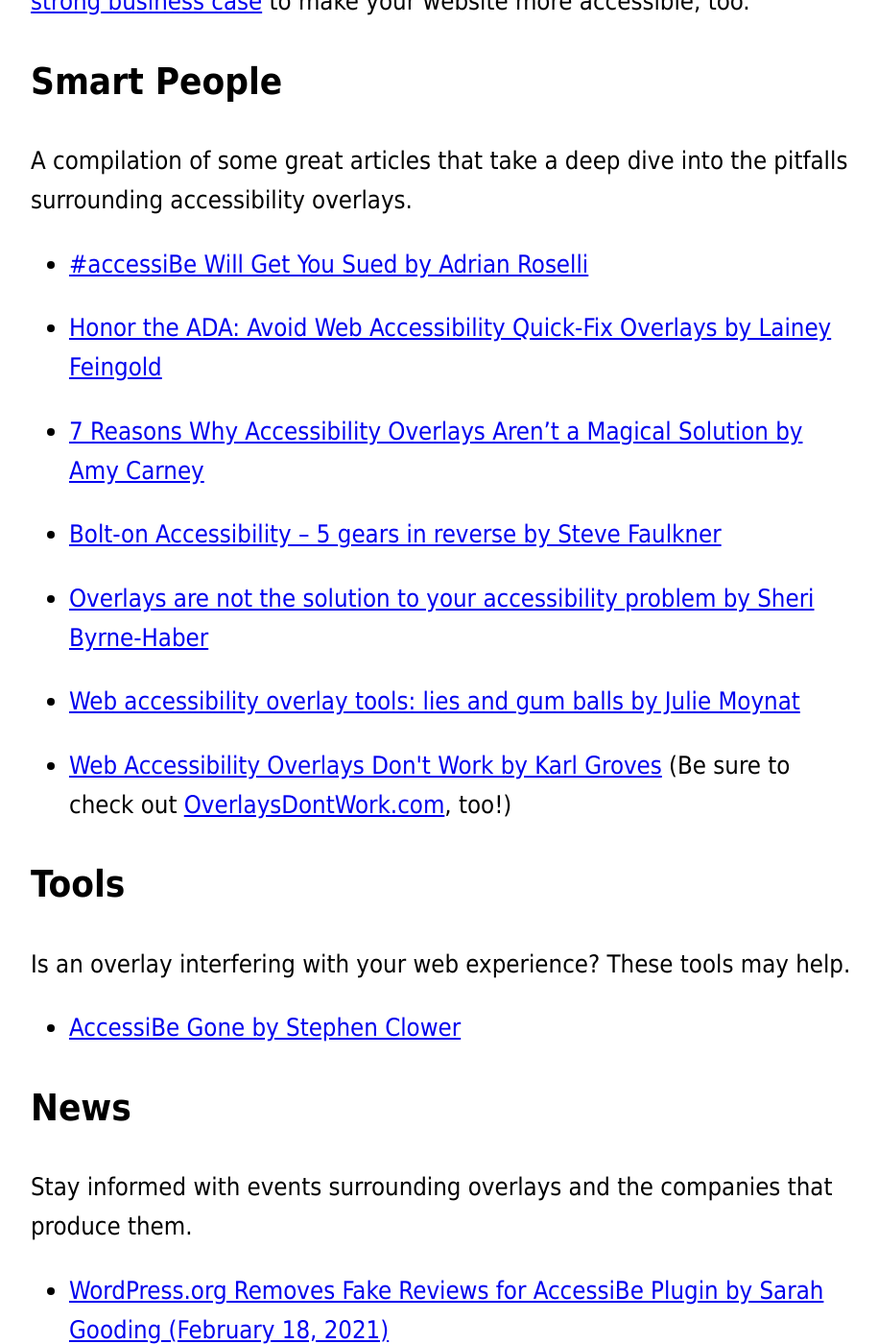
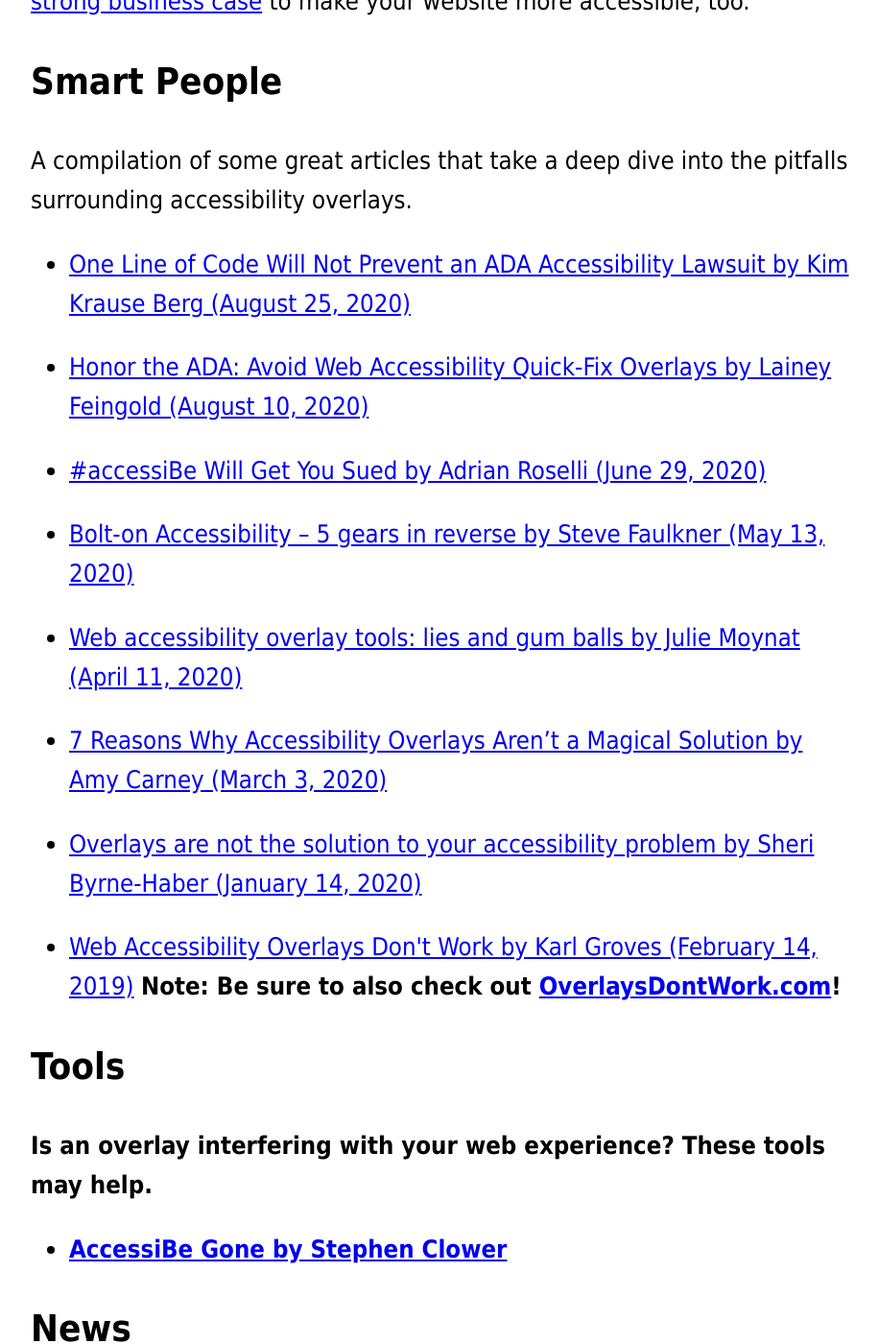
Before and after one commit to michaelspellacy/shouldiuseanaccessibilityoverlay-com, a Jekyll site: the page built from index.html, in a window 1280 px wide and 1400 px high, scrolled down 2986 px. Shown: the whole window at 96% size, without its empty margins (178-1093 px from the left). Built offline with Jekyll 4.4.1, drawn with Linux system fonts in a browser that asks for light colours; some of the changed text lies outside the part shown.

Commit message:
New articles!

```diff
--- a/index.html
+++ b/index.html
@@ -28,13 +28,14 @@
 <p>A compilation of some great articles that take a deep dive into the pitfalls surrounding accessibility overlays.</p>
 
 <ul>
-  <li><a href="https://adrianroselli.com/2020/06/accessibe-will-get-you-sued.html">#accessiBe Will Get You Sued by Adrian Roselli</a></li>
-  <li><a href="https://www.lflegal.com/2020/08/quick-fix/">Honor the ADA: Avoid Web Accessibility Quick-Fix Overlays by Lainey Feingold</a></li>
-  <li><a href="https://carneydevelopit.wordpress.com/2020/03/03/7-reasons-why-accessibility-overlays-arent-a-magical-solution/">7 Reasons Why Accessibility Overlays Aren’t a Magical Solution by Amy Carney</a></li>
-  <li><a href="https://developer.paciellogroup.com/blog/2020/05/bolt-on-accessibility-5-gears-in-reverse/">Bolt-on Accessibility – 5 gears in reverse by Steve Faulkner</a></li>
-  <li><a href="https://sheribyrnehaber.com/overlays-are-not-the-solution/">Overlays are not the solution to your accessibility problem by Sheri Byrne-Haber</a></li>
-  <li><a href="https://www.lalutineduweb.fr/en/web-accessibility-overlays-lies-gum-balls/">Web accessibility overlay tools: lies and gum balls by Julie Moynat</a></li>
-  <li><a href="https://blog.tenon.io/web-accessibility-overlays-dont-work">Web Accessibility Overlays Don't Work by Karl Groves</a> (Be sure to check out <a href="https://overlaysdontwork.com/">OverlaysDontWork.com</a>, too!)</li>
+  <li><a href="https://creativevisionwebconsulting.com/2020/08/one-line-of-code-will-not-prevent-an-ada-accessibility-lawsuit/">One Line of Code Will Not Prevent an ADA Accessibility Lawsuit by Kim Krause Berg (August 25, 2020)</a></li>
+  <li><a href="https://www.lflegal.com/2020/08/quick-fix/">Honor the ADA: Avoid Web Accessibility Quick-Fix Overlays by Lainey Feingold (August 10, 2020)</a></li>
+  <li><a href="https://adrianroselli.com/2020/06/accessibe-will-get-you-sued.html">#accessiBe Will Get You Sued by Adrian Roselli (June 29, 2020)</a></li>
+  <li><a href="https://developer.paciellogroup.com/blog/2020/05/bolt-on-accessibility-5-gears-in-reverse/">Bolt-on Accessibility – 5 gears in reverse by Steve Faulkner (May 13, 2020)</a></li>
+  <li><a href="https://www.lalutineduweb.fr/en/web-accessibility-overlays-lies-gum-balls/">Web accessibility overlay tools: lies and gum balls by Julie Moynat (April 11, 2020)</a></li>
+  <li><a href="https://carneydevelopit.wordpress.com/2020/03/03/7-reasons-why-accessibility-overlays-arent-a-magical-solution/">7 Reasons Why Accessibility Overlays Aren’t a Magical Solution by Amy Carney (March 3, 2020)</a></li>
+  <li><a href="https://sheribyrnehaber.com/overlays-are-not-the-solution/">Overlays are not the solution to your accessibility problem by Sheri Byrne-Haber (January 14, 2020)</a></li>
+  <li><a href="https://blog.tenon.io/web-accessibility-overlays-dont-work">Web Accessibility Overlays Don't Work by Karl Groves (February 14, 2019)</a> <strong>Note:<strong> Be sure to also check out <a href="https://overlaysdontwork.com/">OverlaysDontWork.com</a>!</li>
 </ul>
 
 <h2 id="tools">Tools</h2>
@@ -51,4 +52,5 @@
 
 <ul>
   <li><a href="https://wptavern.com/wordpress-org-removes-fake-reviews-for-acessibe-plugin">WordPress.org Removes Fake Reviews for AccessiBe Plugin by Sarah Gooding (February 18, 2021)</a></li>
+  <li><a href="https://www.joedolson.com/2021/02/accessibe-the-fake-wordpress-plug-in-reviews/">AccessiBe & the fake WordPress plug-in reviews by Joe Dolson (February 17, 2021)<a></li>
 </ul>
```
